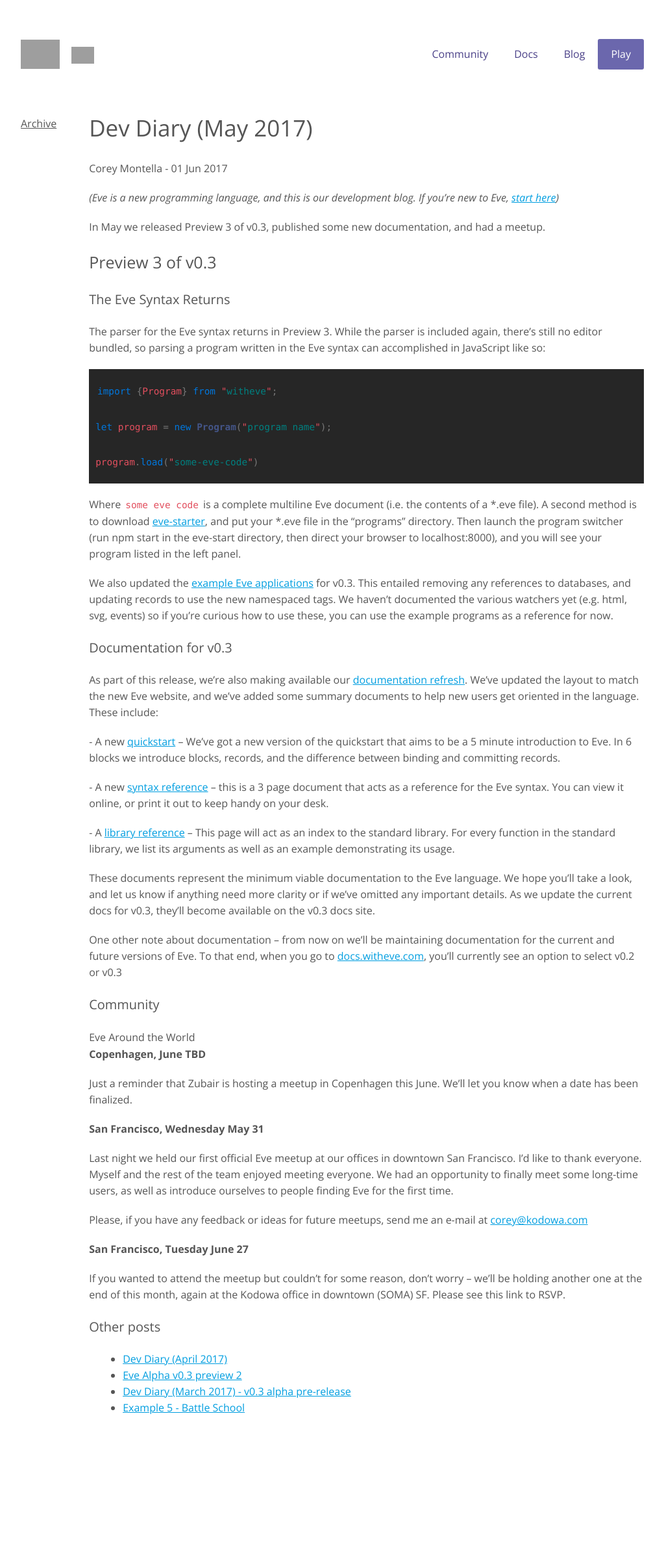
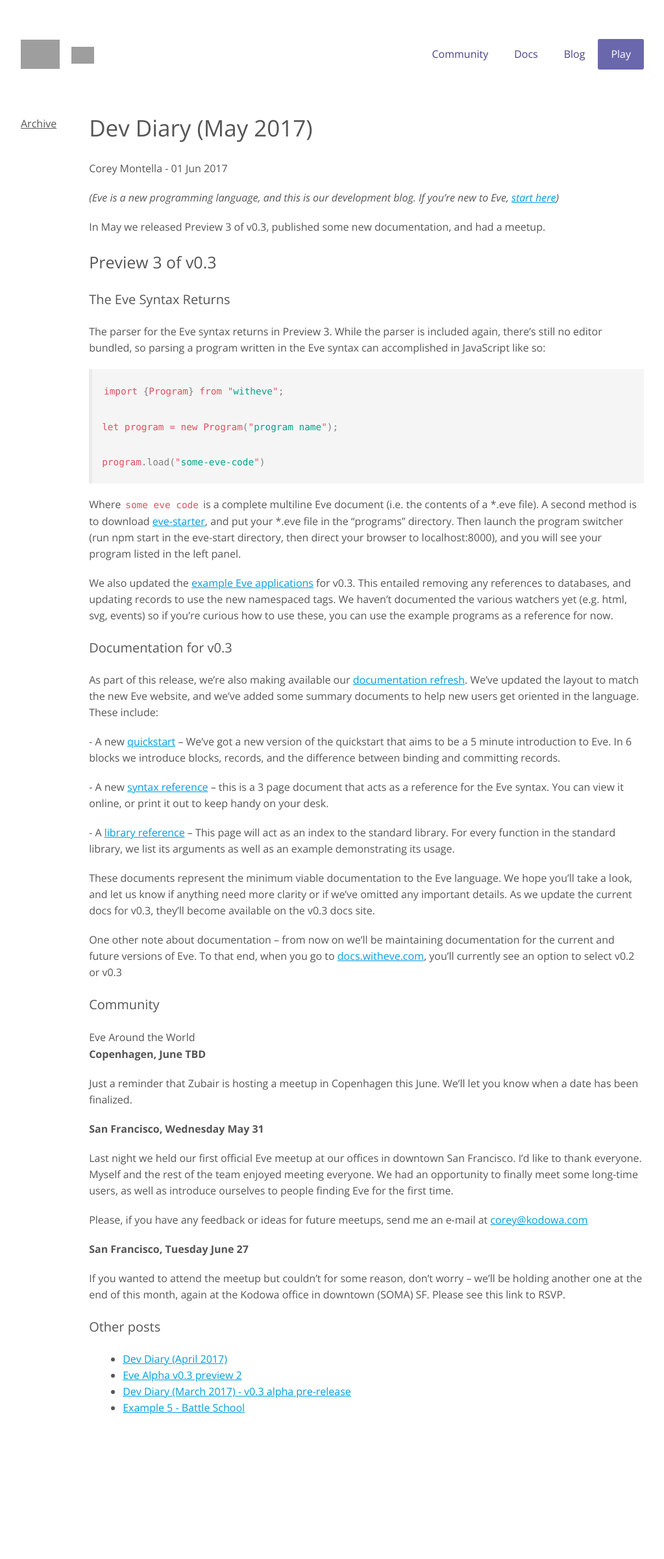
Before and after one commit to Kodowa/incidentalcomplexity, a Jekyll site: the page built from index.html, in a window 1280 px wide. Shown: the whole page at 65% size, without its empty margins (128-1151 px from the left). Built offline with Jekyll 4.4.1, drawn with Linux system fonts in a browser that asks for light colours; grey boxes are pictures that could not be loaded.

Commit message:
add highlight.css

```diff
--- a/_layouts/default.html
+++ b/_layouts/default.html
@@ -4,7 +4,7 @@
         <title>Eve</title>
                 <meta name="viewport" content="width=device-width; initial-scale=1.0; maximum-scale=10.0; user-scalable=1;" />
         <link rel="stylesheet" type="text/css" href="{{ site.url }}/css/blog.css" />
-        <link rel="stylesheet" type="text/css" href="{{ site.url }}/css/syntax.css" />
+        <link rel="stylesheet" type="text/css" href="{{ site.url }}/css/highlight.css" />
         <link rel="icon" type="image/png" href="/blog/images/icon.png">
         <link rel="alternate" type="application/atom+xml" title="Eve Programming Language" href="/atom.xml" />
         <link href='http://fonts.googleapis.com/css?family=Open+Sans:400italic,400,700' rel='stylesheet' type='text/css'>
@@ -36,13 +36,8 @@
 	        <div class="toplayer">
 
                 <div class="drawer">
-                    <div aria-label="Navigation">
-
-                        <div class="scrollable">
-                            <div class="wrapper">
-                                <a href="https://cmontella.github.io/blog/archive/">Archive</a>
-                            </div>
-                        </div>
+                    <div class="wrapper">
+                        <a href="https://cmontella.github.io/blog/archive/">Archive</a>
                     </div>
                 </div>
 
--- /dev/null
+++ b/css/highlight.css
@@ -0,0 +1,46 @@
+.article pre {
+	color: black;
+	background-color: #f5f5f5;
+	border-left: 5px solid rgb(234, 234, 234);
+	padding-left: 15px;
+}
+
+.kr {
+  color: black;
+}
+
+.c1 {
+	color: #747474;
+}
+
+.nt {
+	color: rgb(0, 118, 206);
+}
+
+.s {
+  color: rgb(1, 165, 136);
+}
+
+.m {
+	color: rgb(1, 165, 136);
+}
+
+.l {
+	color: rgb(1, 165, 136);
+}
+
+.p {
+	color: gray;
+}
+
+.nf {
+	color: rgb(128, 128, 128);
+}
+
+.s2 {
+	color: rgb(1, 165, 136);
+}
+
+.x {
+	color: rgb(0, 0, 0);
+}
```
